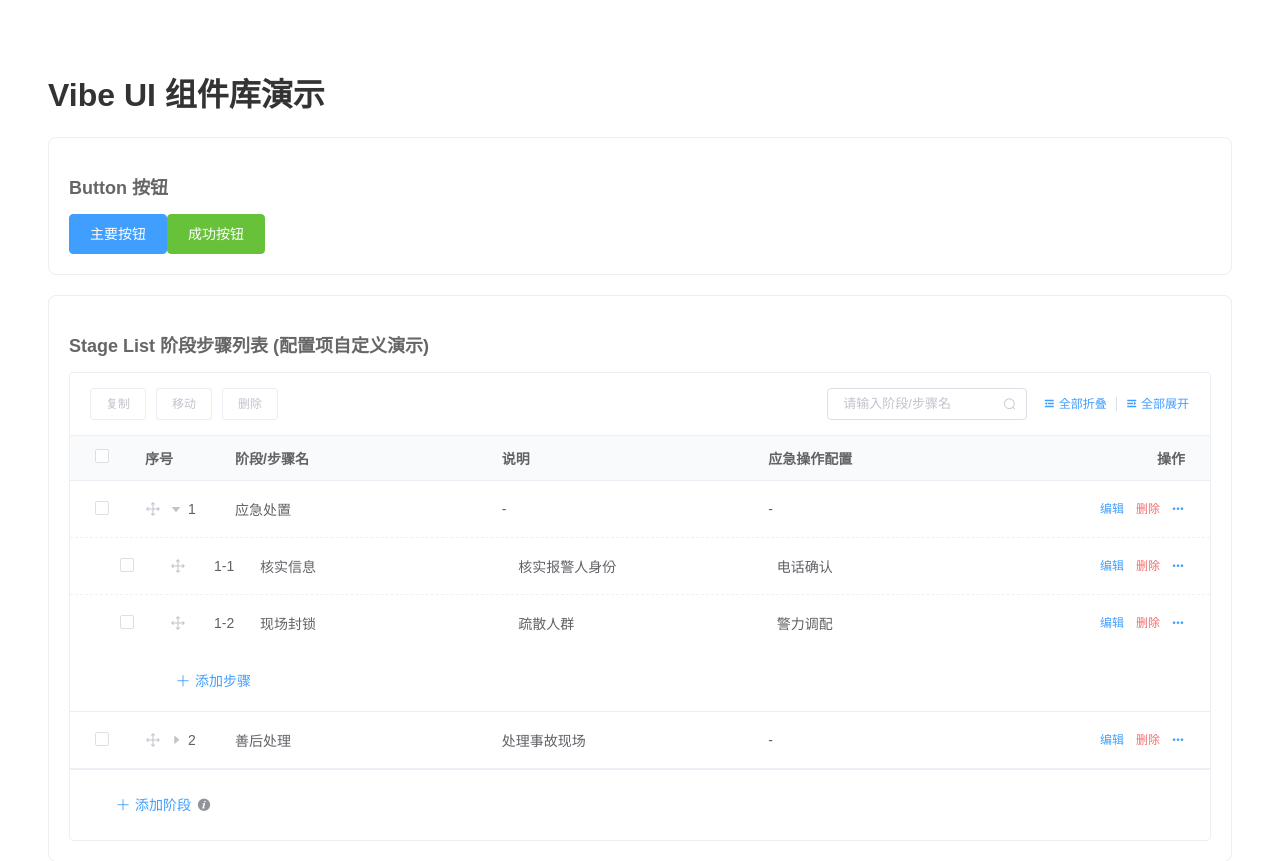
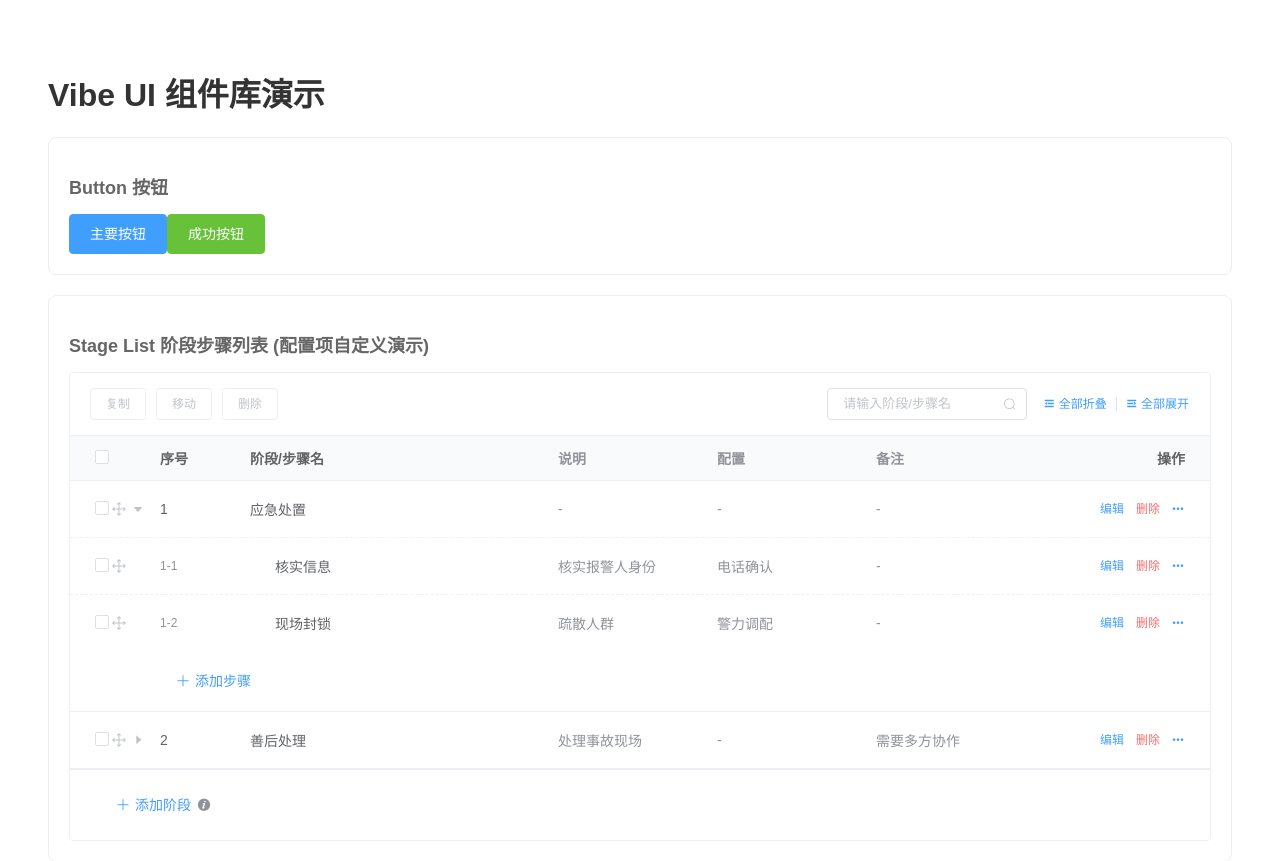
Before and after one commit to Fengxiaozhi/work-project, a Vue app in the folder vibe/: page / in a window 1280 px wide. Shown: the top 861 px of the page. Built offline with nearby package versions, Linux system fonts and the light colour scheme.

Commit message:
feat:优化拖动等UI展示

```diff
--- a/vibe/examples/src/App.vue
+++ b/vibe/examples/src/App.vue
@@ -61,8 +61,11 @@ export default {
         }
       ],
       customColumns: [
-        { label: '说明', prop: 'description', flex: 2 },
-        { label: '应急操作配置', prop: 'config', flex: 2 }
+        { label: '序号', type: 'index', width: '90px' },
+        { label: '阶段/步骤名', type: 'name', flex: 2 },
+        { label: '说明', prop: 'description', flex: 1 },
+        { label: '配置', prop: 'config', flex: 1 },
+        { label: '备注', prop: 'remark', flex: 1 }
       ],
       customToolbar: [
         { label: '复制', command: 'copy', disabled: (selection) => !selection.length },
--- a/vibe/src/components/VibeStageList.vue
+++ b/vibe/src/components/VibeStageList.vue
@@ -38,9 +38,12 @@
       <div class="col-check">
         <el-checkbox :indeterminate="isIndeterminate" v-model="checkAll" @change="handleCheckAll"></el-checkbox>
       </div>
-      <div class="col-index">序号</div>
-      <div class="col-name">阶段/步骤名</div>
-      <div v-for="col in columns" :key="col.prop" :class="`col-dynamic`" :style="{ flex: col.flex || 1 }">
+      <div
+        v-for="col in columns"
+        :key="col.label"
+        :class="['col-item', col.type ? `col-${col.type}` : 'col-dynamic']"
+        :style="col.width ? { width: col.width } : { flex: col.flex || 1 }"
+      >
         {{ col.label }}
       </div>
       <div class="col-ops">操作</div>
@@ -58,21 +61,32 @@
         <div class="vibe-row vibe-stage-row">
           <div class="col-check">
             <el-checkbox v-model="stage.checked" @change="handleItemCheck"></el-checkbox>
-          </div>
-          <div class="col-index">
             <i class="el-icon-rank drag-handle-stage"></i>
+            <!-- 展开箭头挪到这里 -->
             <i
               :class="stage.expanded ? 'el-icon-caret-bottom' : 'el-icon-caret-right'"
               class="expand-icon"
               @click="stage.expanded = !stage.expanded"
             ></i>
-            {{ sIdx + 1 }}
           </div>
-          <div class="col-name">{{ stage.name }}</div>
-          <!-- 动态列 -->
-          <div v-for="col in columns" :key="col.prop" class="col-dynamic" :style="{ flex: col.flex || 1 }">
-            {{ stage[col.prop] || '-' }}
+
+          <div
+            v-for="col in columns"
+            :key="col.label"
+            :class="['col-item', col.type ? `col-${col.type}` : 'col-dynamic']"
+            :style="col.width ? { width: col.width } : { flex: col.flex || 1 }"
+          >
+            <template v-if="col.type === 'index'">
+              {{ sIdx + 1 }}
+            </template>
+            <template v-else-if="col.type === 'name'">
+              {{ stage.name }}
+            </template>
+            <template v-else>
+              {{ stage[col.prop] || '-' }}
+            </template>
           </div>
+
           <div class="col-ops">
             <el-button
               v-for="action in rowActions"
@@ -100,16 +114,29 @@
             <div v-for="(step, stIdx) in stage.steps" :key="step.id" class="vibe-row vibe-step-row">
               <div class="col-check">
                 <el-checkbox v-model="step.checked" @change="handleItemCheck"></el-checkbox>
+                <i class="el-icon-rank drag-handle-step"></i>
+                <!-- 占位符，保持对齐 -->
+                <span class="expand-placeholder"></span>
               </div>
-              <div class="col-index">
-                <i class="el-icon-rank drag-handle-step"></i>
-                <span style="margin-left: 20px">{{ sIdx + 1 }}-{{ stIdx + 1 }}</span>
+
+              <div
+                v-for="col in columns"
+                :key="col.label"
+                :class="['col-item', col.type ? `col-${col.type}` : 'col-dynamic']"
+                :style="col.width ? { width: col.width } : { flex: col.flex || 1 }"
+              >
+                <template v-if="col.type === 'index'">
+                  <span style="font-size: 12px; color: #909399;">{{ sIdx + 1 }}-{{ stIdx + 1 }}</span>
+                </template>
+                <template v-else-if="col.type === 'name'">
+                  <span class="vibe-step-name-indent"></span>
+                  {{ step.name }}
+                </template>
+                <template v-else>
+                  {{ step[col.prop] || '-' }}
+                </template>
               </div>
-              <div class="col-name">{{ step.name }}</div>
-              <!-- 动态列 -->
-              <div v-for="col in columns" :key="col.prop" class="col-dynamic" :style="{ flex: col.flex || 1 }">
-                {{ step[col.prop] || '-' }}
-              </div>
+
               <div class="col-ops">
                 <el-button
                   v-for="action in rowActions"
@@ -158,6 +185,8 @@ export default {
     columns: {
       type: Array,
       default: () => [
+        { label: '序号', type: 'index', width: '90px' },
+        { label: '阶段/步骤名', type: 'name', flex: 2 },
         { label: '说明', prop: 'description', flex: 2 },
         { label: '应急操作配置', prop: 'config', flex: 2 }
       ]
@@ -315,8 +344,6 @@ export default {
     &:hover {
       background-color: #f5f7fa;
     }
-
-    div { padding: 0 5px; }
   }
 
   .vibe-stage-row {
@@ -326,7 +353,6 @@ export default {
 
   .vibe-step-row {
     background-color: #fff;
-    padding-left: 45px; // 缩进
     border-top: 1px dashed #f0f0f0;
   }
 
@@ -334,18 +360,50 @@ export default {
     background-color: #fff;
   }
 
+  .col-item {
+    padding: 0 5px;
+    box-sizing: border-box;
+    display: flex;
+    align-items: center;
+    overflow: hidden;
+    text-overflow: ellipsis;
+    white-space: nowrap;
+  }
+
   // 列宽度分配
-  .col-check { width: 40px; }
-  .col-index { width: 80px; display: flex; align-items: center; }
+  .col-check {
+    width: 55px;
+    padding: 0 5px;
+    flex-shrink: 0;
+    display: flex;
+    align-items: center;
+    justify-content: flex-start;
+
+    /deep/ .el-checkbox {
+      margin-right: 2px;
+    }
+  }
+
+  .expand-placeholder {
+    width: 14px;
+    display: inline-block;
+  }
+
+  .col-index { overflow: visible; flex-shrink: 0; }
   .col-name { flex: 2; }
-  .col-desc { flex: 2; color: #909399; }
-  .col-config { flex: 2; color: #909399; }
-  .col-ops { width: 150px; text-align: right; }
+
+  .vibe-step-name-indent {
+    width: 25px; // 给步骤名加个小缩进，增强层次感
+    flex-shrink: 0;
+  }
+
+  .col-dynamic { flex: 1; color: #909399; }
+  .col-ops { width: 150px; text-align: right; flex-shrink: 0; padding: 0 5px; }
 
   .drag-handle-stage, .drag-handle-step {
     cursor: move;
     color: #c0c4cc;
-    margin-right: 8px;
+    margin-right: 4px;
     font-size: 16px;
   }
 
```
